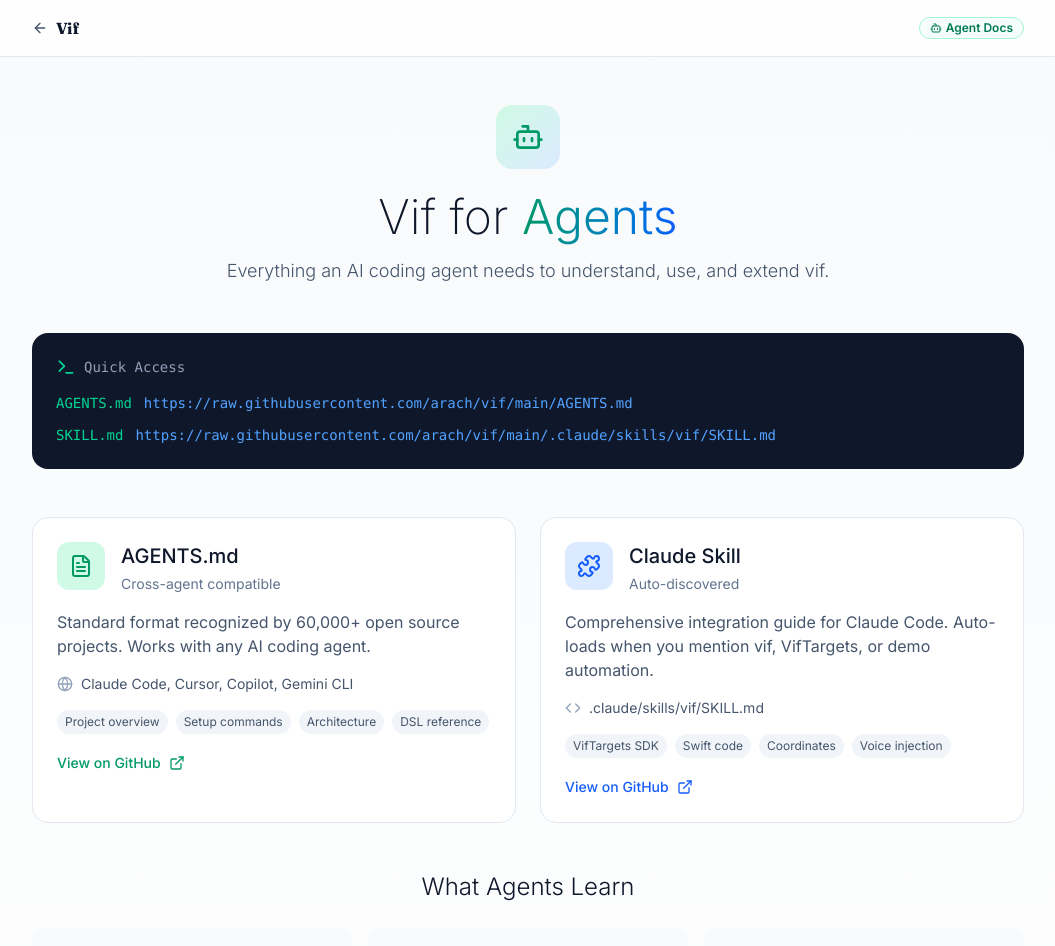
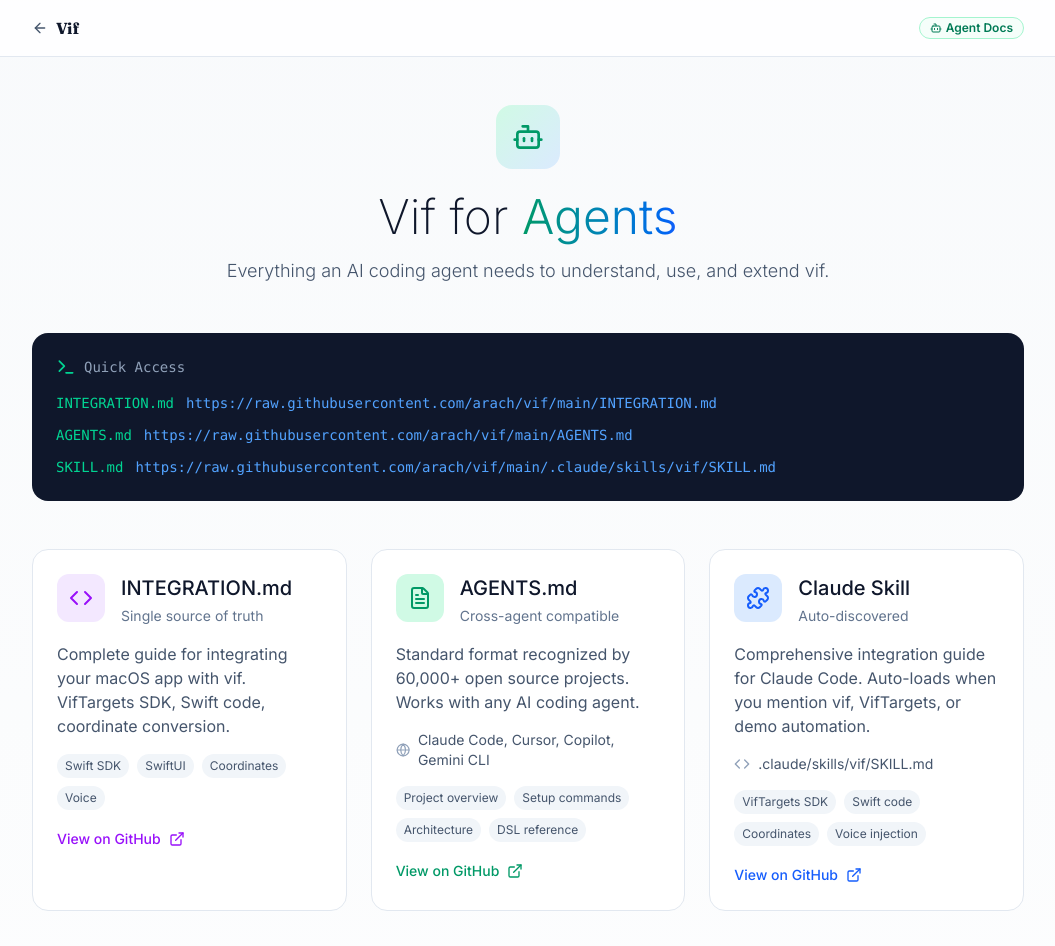
Before and after one commit to arach/vif, a Next.js app in the folder landing/: page /agents in a window 1280 px wide. Shown: the top 946 px of the page, without its empty margins (112-1167 px from the left). Built offline with nearby package versions, Linux system fonts and the light colour scheme.

Commit message:
✨ Add INTEGRATION.md to landing page for human/agent parity
- Add Integration Guide card to main landing page (3-column grid)
- Add INTEGRATION.md to /agents page Quick Access
- Update integration callout with link to guide
- Remove redundant docs/vif-targets-integration.md

```diff
--- a/landing/app/agents/page.tsx
+++ b/landing/app/agents/page.tsx
@@ -56,6 +56,15 @@
           </div>
           <div className="space-y-3 font-mono text-sm">
             <div className="flex items-start gap-3">
+              <span className="text-emerald-400 shrink-0">INTEGRATION.md</span>
+              <a
+                href="https://raw.githubusercontent.com/arach/vif/main/INTEGRATION.md"
+                className="text-blue-400 hover:text-blue-300 break-all"
+              >
+                https://raw.githubusercontent.com/arach/vif/main/INTEGRATION.md
+              </a>
+            </div>
+            <div className="flex items-start gap-3">
               <span className="text-emerald-400 shrink-0">AGENTS.md</span>
               <a
                 href="https://raw.githubusercontent.com/arach/vif/main/AGENTS.md"
@@ -77,7 +86,36 @@
         </div>
 
         {/* Main Cards */}
-        <div className="grid md:grid-cols-2 gap-6 mb-12">
+        <div className="grid md:grid-cols-3 gap-6 mb-12">
+          {/* INTEGRATION.md Card */}
+          <div className="bg-white border border-slate-200 rounded-2xl p-6 hover:shadow-lg transition-shadow">
+            <div className="flex items-start gap-4 mb-4">
+              <div className="p-3 bg-purple-100 rounded-xl">
+                <Code className="w-6 h-6 text-purple-600" />
+              </div>
+              <div>
+                <h2 className="font-display text-xl font-medium text-slate-900 mb-1">INTEGRATION.md</h2>
+                <p className="text-sm text-slate-500">Single source of truth</p>
+              </div>
+            </div>
+            <p className="text-slate-600 mb-4">
+              Complete guide for integrating your macOS app with vif. VifTargets SDK, Swift code, coordinate conversion.
+            </p>
+            <div className="flex flex-wrap gap-2 mb-4">
+              <span className="text-xs px-2 py-1 bg-slate-100 text-slate-600 rounded-full">Swift SDK</span>
+              <span className="text-xs px-2 py-1 bg-slate-100 text-slate-600 rounded-full">SwiftUI</span>
+              <span className="text-xs px-2 py-1 bg-slate-100 text-slate-600 rounded-full">Coordinates</span>
+              <span className="text-xs px-2 py-1 bg-slate-100 text-slate-600 rounded-full">Voice</span>
+            </div>
+            <Link
+              href="https://github.com/arach/vif/blob/main/INTEGRATION.md"
+              target="_blank"
+              className="inline-flex items-center gap-2 text-purple-600 hover:text-purple-700 font-medium text-sm"
+            >
+              View on GitHub <ExternalLink className="w-4 h-4" />
+            </Link>
+          </div>
+
           {/* AGENTS.md Card */}
           <div className="bg-white border border-slate-200 rounded-2xl p-6 hover:shadow-lg transition-shadow">
             <div className="flex items-start gap-4 mb-4">
--- a/landing/components/agent-section.tsx
+++ b/landing/components/agent-section.tsx
@@ -1,7 +1,7 @@
 "use client"
 
 import { Badge } from "@/components/ui/badge"
-import { Bot, FileText, Puzzle, ExternalLink } from "lucide-react"
+import { Bot, FileText, Puzzle, ExternalLink, Code } from "lucide-react"
 import Link from "next/link"
 
 export default function AgentSection() {
@@ -20,7 +20,35 @@
           </p>
         </div>
 
-        <div className="grid md:grid-cols-2 gap-6">
+        <div className="grid md:grid-cols-3 gap-6">
+          {/* INTEGRATION.md Card */}
+          <Link
+            href="https://github.com/arach/vif/blob/main/INTEGRATION.md"
+            target="_blank"
+            rel="noopener noreferrer"
+            className="group relative bg-white border border-slate-200 rounded-2xl p-6 hover:border-purple-300 hover:shadow-lg transition-all duration-200"
+          >
+            <div className="flex items-start gap-4">
+              <div className="p-3 bg-slate-100 rounded-xl group-hover:bg-purple-100 transition-colors">
+                <Code className="w-6 h-6 text-slate-600 group-hover:text-purple-600 transition-colors" />
+              </div>
+              <div className="flex-1">
+                <div className="flex items-center gap-2 mb-2">
+                  <h3 className="font-display text-lg font-medium text-slate-900">Integration Guide</h3>
+                  <ExternalLink className="w-4 h-4 text-slate-400 group-hover:text-purple-500 transition-colors" />
+                </div>
+                <p className="text-sm text-slate-600 mb-3">
+                  Single source of truth for integrating your macOS app. VifTargets SDK, Swift code, coordinate conversion.
+                </p>
+                <div className="flex flex-wrap gap-2">
+                  <span className="text-xs px-2 py-1 bg-slate-100 text-slate-600 rounded-full">Swift SDK</span>
+                  <span className="text-xs px-2 py-1 bg-slate-100 text-slate-600 rounded-full">SwiftUI</span>
+                  <span className="text-xs px-2 py-1 bg-slate-100 text-slate-600 rounded-full">Voice</span>
+                </div>
+              </div>
+            </div>
+          </Link>
+
           {/* AGENTS.md Card */}
           <Link
             href="https://github.com/arach/vif/blob/main/AGENTS.md"
@@ -38,12 +66,12 @@
                   <ExternalLink className="w-4 h-4 text-slate-400 group-hover:text-emerald-500 transition-colors" />
                 </div>
                 <p className="text-sm text-slate-600 mb-3">
-                  Cross-agent compatible instructions. Works with Claude Code, Cursor, Copilot, Gemini CLI, and any AI coding agent.
+                  Cross-agent instructions for Claude Code, Cursor, Copilot, Gemini CLI, and any AI coding agent.
                 </p>
                 <div className="flex flex-wrap gap-2">
-                  <span className="text-xs px-2 py-1 bg-slate-100 text-slate-600 rounded-full">Setup commands</span>
+                  <span className="text-xs px-2 py-1 bg-slate-100 text-slate-600 rounded-full">Setup</span>
                   <span className="text-xs px-2 py-1 bg-slate-100 text-slate-600 rounded-full">Architecture</span>
-                  <span className="text-xs px-2 py-1 bg-slate-100 text-slate-600 rounded-full">DSL reference</span>
+                  <span className="text-xs px-2 py-1 bg-slate-100 text-slate-600 rounded-full">DSL</span>
                 </div>
               </div>
             </div>
@@ -66,12 +94,12 @@
                   <ExternalLink className="w-4 h-4 text-slate-400 group-hover:text-blue-500 transition-colors" />
                 </div>
                 <p className="text-sm text-slate-600 mb-3">
-                  Auto-discovered by Claude Code. Complete VifTargets SDK implementation, SwiftUI modifiers, and integration guide.
+                  Auto-discovered by Claude Code. Comprehensive VifTargets implementation guide.
                 </p>
                 <div className="flex flex-wrap gap-2">
-                  <span className="text-xs px-2 py-1 bg-slate-100 text-slate-600 rounded-full">Swift SDK</span>
+                  <span className="text-xs px-2 py-1 bg-slate-100 text-slate-600 rounded-full">Auto-load</span>
                   <span className="text-xs px-2 py-1 bg-slate-100 text-slate-600 rounded-full">Coordinates</span>
-                  <span className="text-xs px-2 py-1 bg-slate-100 text-slate-600 rounded-full">Voice injection</span>
+                  <span className="text-xs px-2 py-1 bg-slate-100 text-slate-600 rounded-full">MCP</span>
                 </div>
               </div>
             </div>
@@ -101,17 +129,26 @@
         </div>
 
         {/* Integration callout */}
-        <div className="mt-4 p-6 bg-gradient-to-r from-emerald-50 to-blue-50 border border-emerald-200/50 rounded-2xl">
+        <div className="mt-4 p-6 bg-gradient-to-r from-purple-50 to-blue-50 border border-purple-200/50 rounded-2xl">
           <div className="flex items-start gap-4">
-            <Bot className="w-6 h-6 text-emerald-600 mt-0.5" />
+            <Code className="w-6 h-6 text-purple-600 mt-0.5" />
             <div>
               <h4 className="font-medium text-slate-900 mb-1">Integrate your app with vif</h4>
               <p className="text-sm text-slate-600 mb-3">
-                Expose your app's UI elements via HTTP on port 7851. Navigation targets use the API, click targets use screen coordinates.
+                Two paths: use explicit coordinates for any app, or integrate the VifTargets SDK for dynamic UI element tracking.
               </p>
-              <code className="text-xs bg-white/80 px-3 py-1.5 rounded-lg font-mono text-slate-700 border border-slate-200">
-                curl http://localhost:7851/vif/targets | jq
-              </code>
+              <div className="flex flex-wrap items-center gap-3">
+                <code className="text-xs bg-white/80 px-3 py-1.5 rounded-lg font-mono text-slate-700 border border-slate-200">
+                  curl http://localhost:7851/vif/targets | jq
+                </code>
+                <Link
+                  href="https://github.com/arach/vif/blob/main/INTEGRATION.md"
+                  target="_blank"
+                  className="text-sm text-purple-600 hover:text-purple-700 font-medium flex items-center gap-1"
+                >
+                  Read the guide <ExternalLink className="w-3 h-3" />
+                </Link>
+              </div>
             </div>
           </div>
         </div>
```
Also changed, not shown: 1 other file (tests, documents, lock files or other folders).
